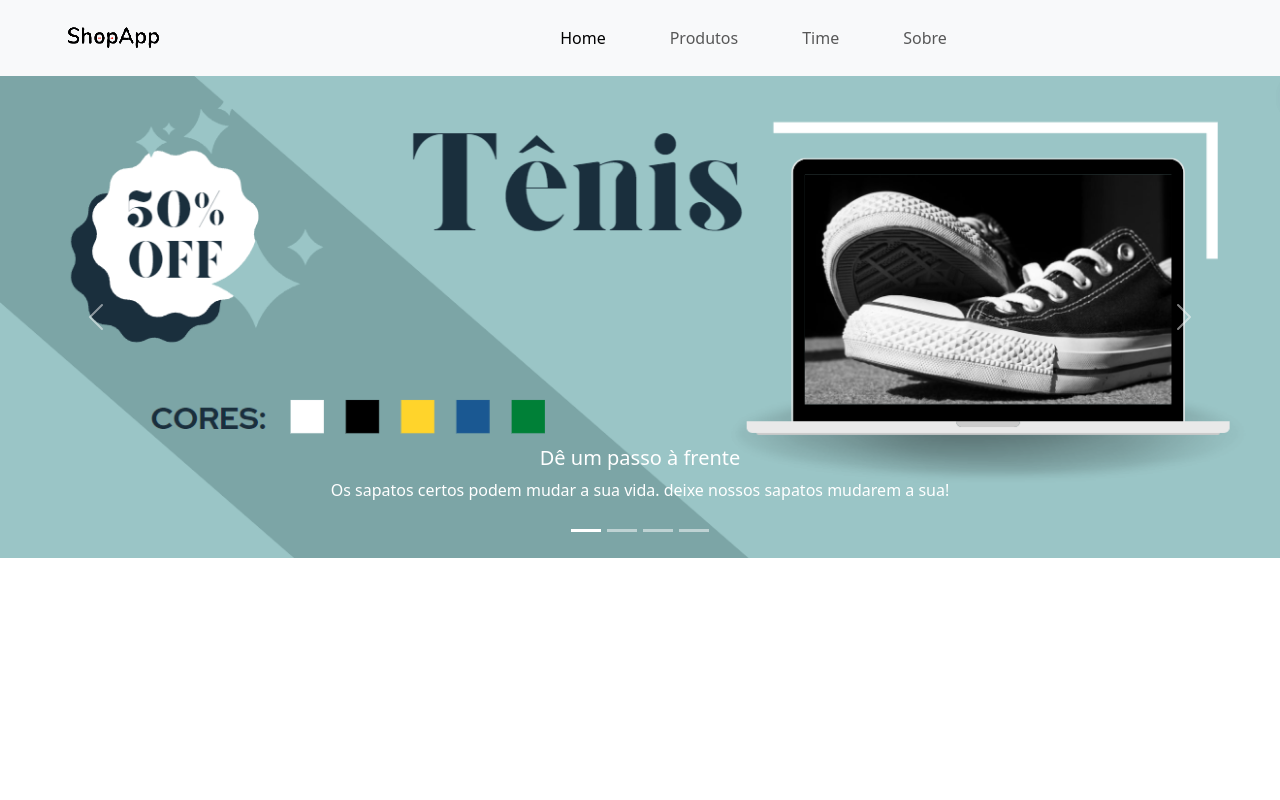
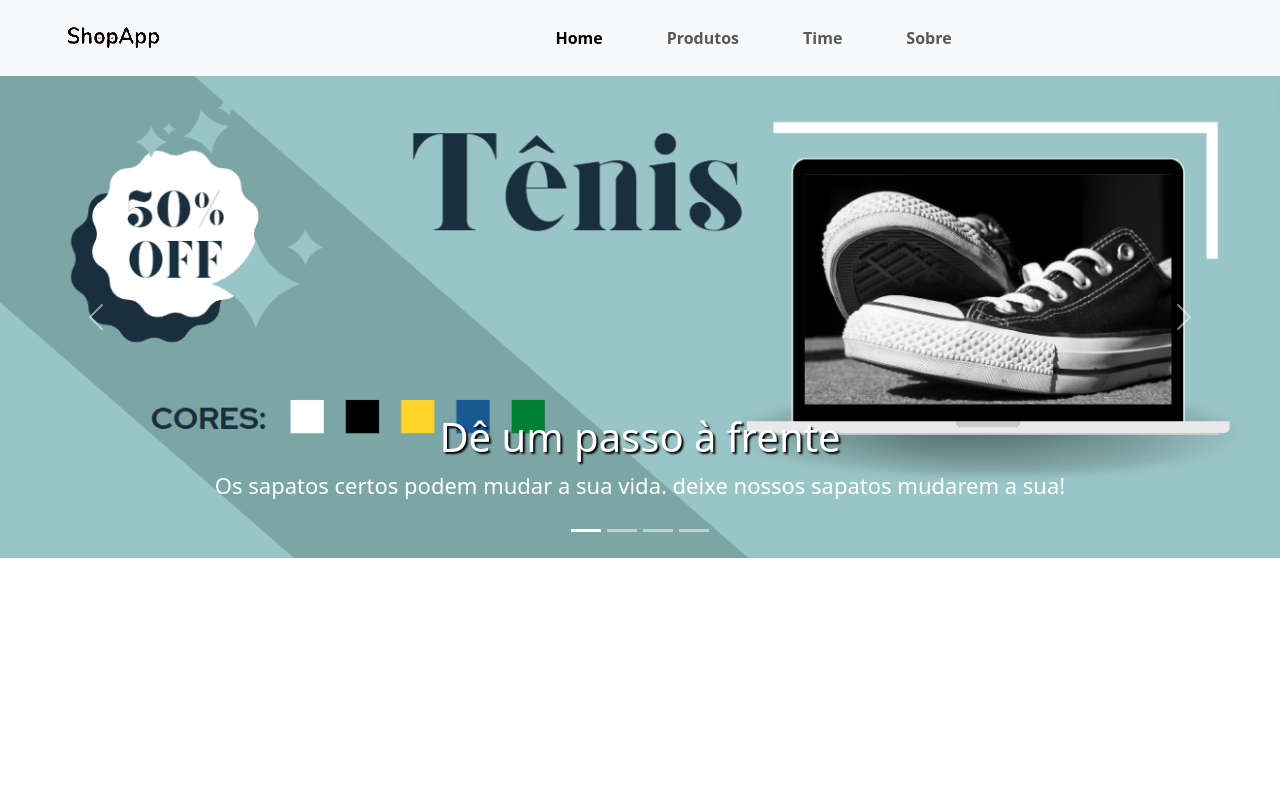
Before and after one commit to Alexjr53/loja-virtual, a plain HTML site: page index.html in a window 1280 px wide. Shown: the top 800 px of the page. Drawn offline with nearby package versions, Linux system fonts and the light colour scheme.

Commit message:
estilo do header adicionado

```diff
--- a/src/css/style.css
+++ b/src/css/style.css
@@ -5,3 +5,18 @@ header{
 .section{
     padding: 10rem 0;
 }
+
+.font-weight-bold{
+    font-weight: bold;
+}
+
+.carousel-caption h5{
+    font-size: 40px;
+    color: #ffffff;
+    text-shadow: 2px 2px 2px black;
+}
+
+.carousel-caption p{
+    font-size: 22px;
+
+}
```
